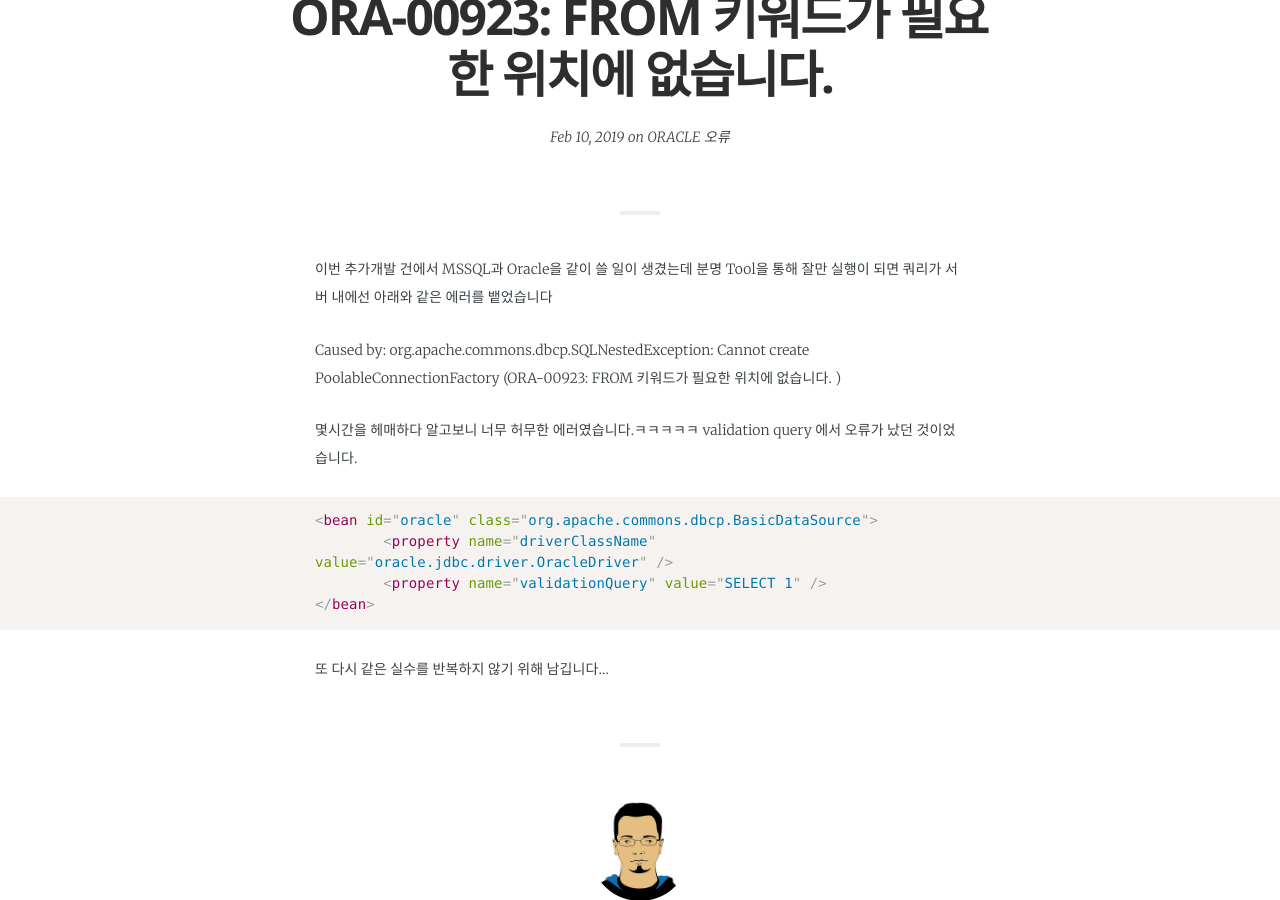
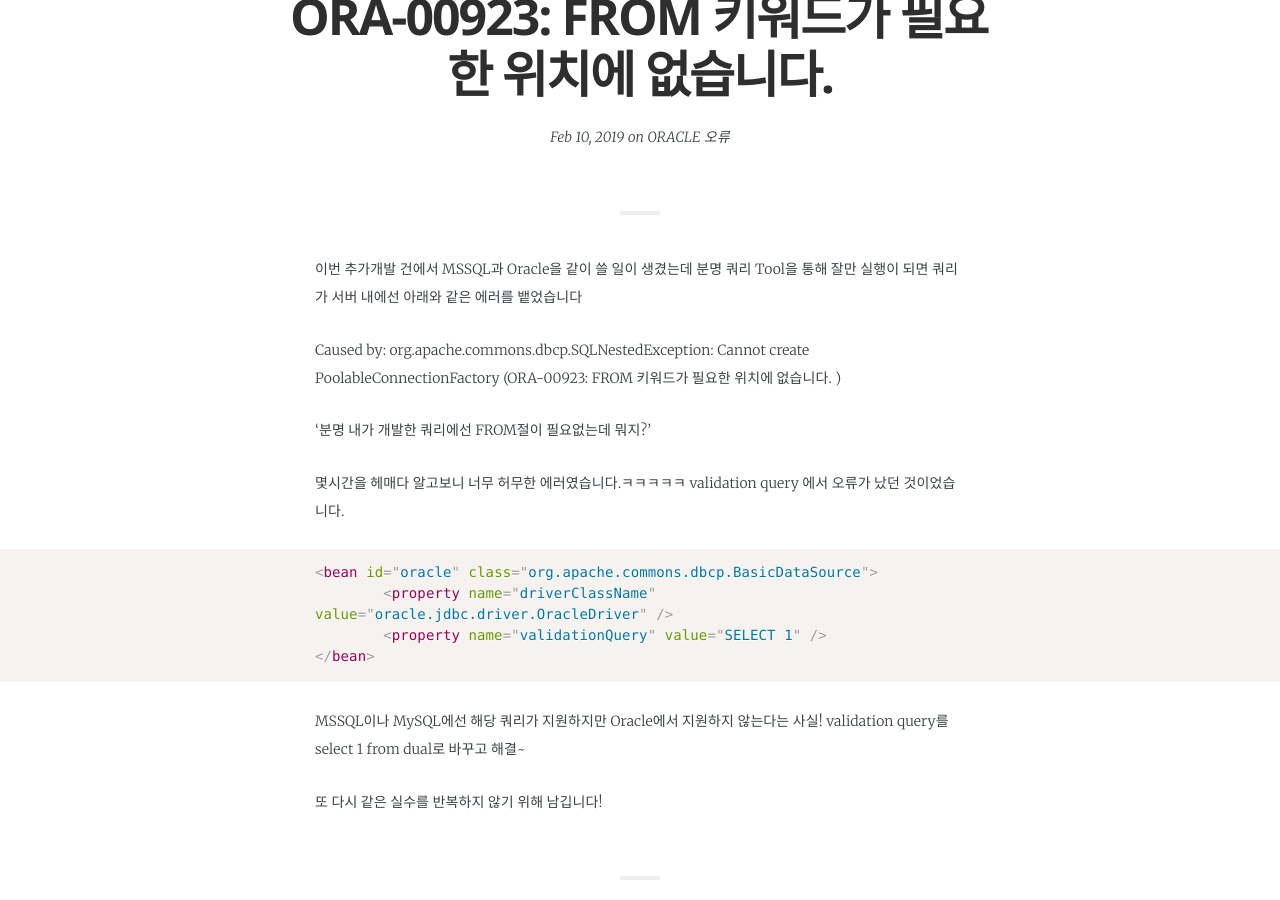
Before and after one commit to jwillmer/jekyllDecent, a Jekyll site: the page built from _posts/2019-02-11-server-mistake1.md, in a window 1280 px wide and 900 px high, scrolled down 350 px. Built offline with Jekyll 4.4.1, drawn with Linux system fonts in a browser that asks for light colours; some web fonts are replaced.

Commit message:
Update 2019-02-11-server-mistake1.md

````diff
--- a/_posts/2019-02-11-server-mistake1.md
+++ b/_posts/2019-02-11-server-mistake1.md
@@ -15,12 +15,14 @@ comments:          true
 math:		   false
 ---
 이번 추가개발 건에서 MSSQL과 Oracle을 같이 쓸 일이 생겼는데
-분명 Tool을 통해 잘만 실행이 되면 쿼리가 서버 내에선 아래와 같은 에러를 뱉었습니다
+분명 쿼리 Tool을 통해 잘만 실행이 되면 쿼리가 서버 내에선 아래와 같은 에러를 뱉었습니다
 
 Caused by: org.apache.commons.dbcp.SQLNestedException: Cannot create PoolableConnectionFactory (ORA-00923: FROM 키워드가 필요한 위치에 없습니다.
 )
 
-몇시간을 헤매하다 알고보니 너무 허무한 에러였습니다.ㅋㅋㅋㅋㅋ
+'분명 내가 개발한 쿼리에선 FROM절이 필요없는데 뭐지?'
+
+몇시간을 헤매다 알고보니 너무 허무한 에러였습니다.ㅋㅋㅋㅋㅋ
 validation query 에서 오류가 났던 것이었습니다.
 
 ```xml
@@ -29,5 +31,7 @@ validation query 에서 오류가 났던 것이었습니다.
         <property name="validationQuery" value="SELECT 1" />
 </bean>
 ```
+MSSQL이나 MySQL에선 해당 쿼리가 지원하지만 Oracle에서 지원하지 않는다는 사실!
+validation query를 select 1 from dual로 바꾸고 해결~
 
-또 다시 같은 실수를 반복하지 않기 위해 남깁니다...
+또 다시 같은 실수를 반복하지 않기 위해 남깁니다!
````
